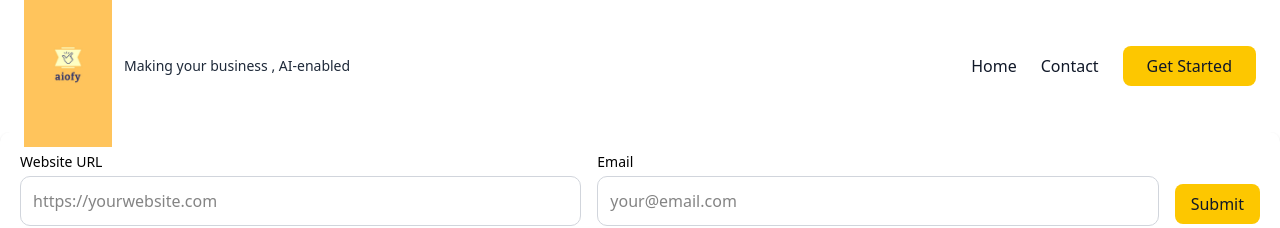
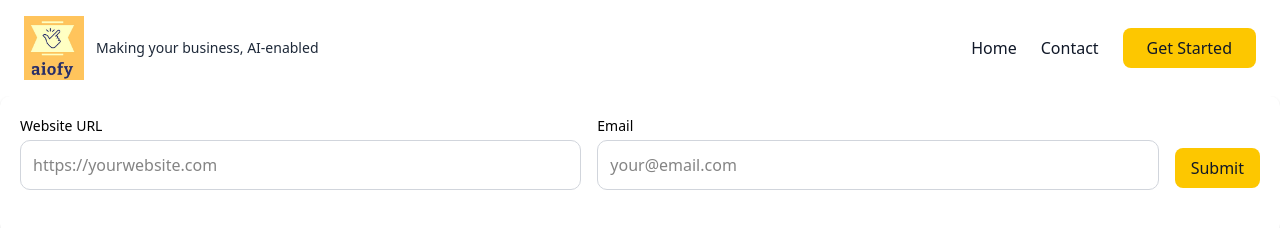
Before and after one commit to remote-cto/aiofy, a Next.js app: page / in a window 1280 px wide. Shown: the top 228 px of the page. Built offline with nearby package versions, Linux system fonts and the light colour scheme.

Commit message:
Logo updated

```diff
--- a/app/components/Navbar.tsx
+++ b/app/components/Navbar.tsx
@@ -50,20 +50,19 @@ const Navbar: React.FC = () => {
     <>
       <nav className="bg-white py-4 px-6 relative z-50">
         <div className="max-w-7xl mx-auto flex justify-between items-center">
-          <div className="flex items-center space-x-3">
-            <div className=" h-15 w-15 lg:h-25 lg:w-22 rounded-lg flex items-center justify-center">
+          <div className="flex items-center gap-3">
+            <div className="flex items-center justify-center">
               <Image
-                src="/images/aiofyLogo.jpg"
-                width={150}
-                height={150}
-                className="text-white"
+                src="/images/aiofyLogo.png"
+                width={60}
+                height={60}
+                className="object-contain"
                 alt="Company Logo"
               />
             </div>
-            <div>
-              {/* <h1 className="text-xl font-bold">AIOFY</h1> */}
-              <p className="text-xs lg:text-sm text-gray-800 ">
-              Making your business , AI-enabled{" "}
+            <div className="flex flex-col justify-center">
+              <p className="text-xs lg:text-sm text-gray-800">
+                Making your business, AI-enabled
               </p>
             </div>
           </div>
@@ -85,7 +84,7 @@ const Navbar: React.FC = () => {
             </a>
             <button
               onClick={scrollToServices}
-              className="bg-yellow-400 hover:bg-yellow-500 text-gray-900 font-medium py-2 px-6 rounded-md transition-all duration-300 transform hover:scale-105 hover:shadow-md "
+              className="bg-yellow-400 hover:bg-yellow-500 text-gray-900 font-medium py-2 px-6 rounded-md transition-all duration-300 transform hover:scale-105 hover:shadow-md"
             >
               Get Started
             </button>
@@ -155,13 +154,13 @@ const Navbar: React.FC = () => {
             <div className="flex flex-col space-y-4 ">
               <a
                 href="/"
-                className="text-gray-800 hover:text-gray-900 py-2 border-b border-gray-100 hover:border-yellow-400 transition-colors duration-300 "
+                className="text-gray-800 hover:text-gray-900 py-2 border-b border-gray-100 hover:border-yellow-400 transition-colors duration-300"
               >
                 Home
               </a>
               <a
                 href="/contact"
-                className="text-gray-800 hover:text-gray-900 py-2 border-b border-gray-100 hover:border-yellow-400 transition-colors duration-300 "
+                className="text-gray-800 hover:text-gray-900 py-2 border-b border-gray-100 hover:border-yellow-400 transition-colors duration-300"
               >
                 Contact
               </a>
```
Also changed, not shown: public/images/aiofyLogo.jpg (deleted), public/images/aiofyLogo.png (added).
